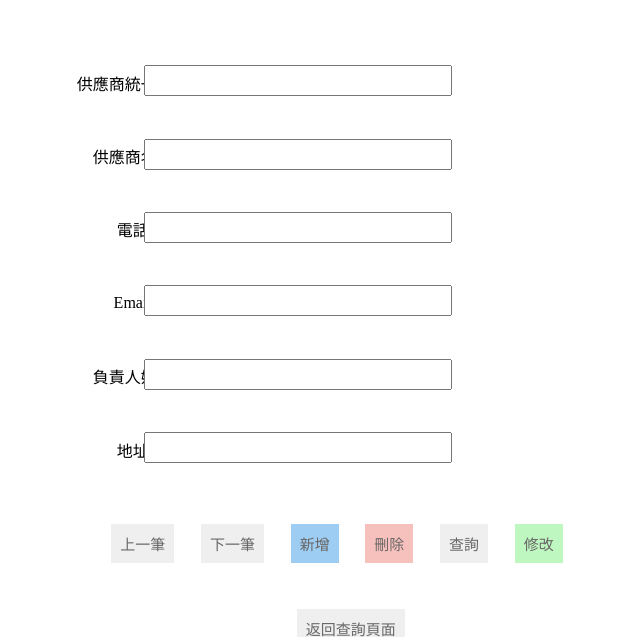
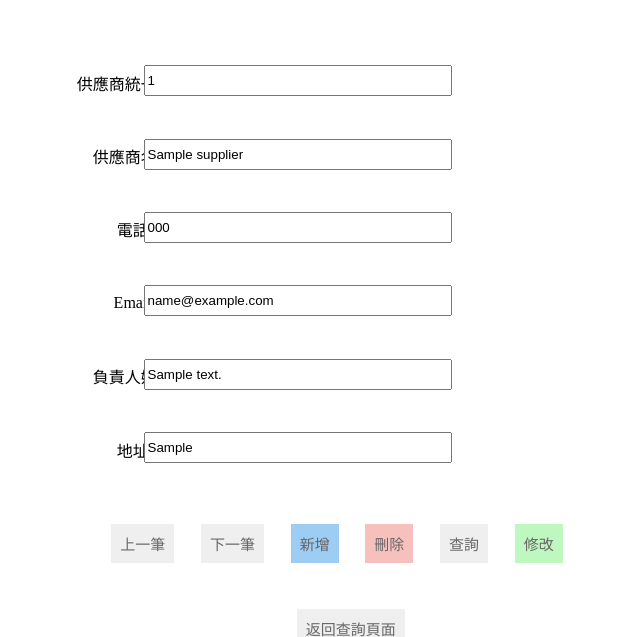
Before and after one commit to SweepingMan0702/Database, a Flask app: page /supplier in a window 1280 px wide. Shown: the top 637 px of the page, without its empty margins (475-1115 px from the left). Run offline with Flask 3, Linux system fonts and the light colour scheme; tables that the repository leaves empty hold one stand-in row (values such as "Sample post").

Commit message:
12/17
供應商翻頁

```diff
--- a/main.py
+++ b/main.py
@@ -1,6 +1,6 @@
 from flask import Flask, request, flash, url_for, redirect, render_template, jsonify
 from flask_sqlalchemy import SQLAlchemy
-from model.Database import Fruit , Member , db
+from model.Database import Fruit , Member , Supplier , db
 import os
 
 app = Flask(__name__)
@@ -15,9 +15,6 @@ def login_page():
 def choose():
     return render_template('choose.html')
 
-@app.route('/supplier')
-def sup():
-    return render_template('supplier.html')
 
 
 
@@ -49,18 +46,18 @@ def deleteFruit(ID):
     db.session.commit()
     return '', 204
 
-@app.route('/fruit/<id>', methods = ["GET"])
-def getUser(id): #selection
-    fruit = Fruit.query.filter_by(id=id)
-    return jsonify(fruit[0])
+# @app.route('/fruit/<id>', methods = ["GET"])
+# def getUser(id): #selection
+#     fruit = Fruit.query.filter_by(id=id)
+#     return jsonify(fruit[0])
 
-@app.route('/fruit', methods = ["DELETE"])
-def deleteUsers():
-    users = Fruit.query.delete()
-    db.session.commit()
-    return '', 204
+# @app.route('/fruit', methods = ["DELETE"])
+# def deleteUsers():
+#     users = Fruit.query.delete()
+#     db.session.commit()
+#     return '', 204
 
-
+#####################################
 
 #會員功能
 @app.route('/member', methods=["GET"])
@@ -83,6 +80,32 @@ def deleteMember(MemberID):
     db.session.commit()
     return '', 204
 
+
+###############################
+
+#供應商
+@app.route('/supplier', methods=["GET"])
+def getSuppliers():
+    supplier = Supplier.query.all()
+    print(supplier)
+    return render_template('supplier.html', suppliers=supplier)
+#新增
+@app.route('/supplier', methods = ["POST"])
+def newSupplier():
+    request_data = request.get_json()
+    supplier = Supplier(request_data['MemberID'], request_data['Name'], request_data['Phone'], request_data['Mobile'], request_data['Email'], request_data['LineStatus'], request_data['Address'], request_data['Age'], request_data['Photo'], request_data['Discount'])
+    db.session.add(supplier)
+    db.session.commit()
+    return '', 204
+#刪除
+@app.route('/supplier/<ID>', methods = ["DELETE"])
+def deleteSupplier(ID):
+    print("刪除",ID)
+    user = Supplier.query.filter_by(ID=ID).delete()
+    db.session.commit()
+    return '', 204
+
+######################################
 #修改
 # @app.route('/member/<MemberID>', methods=["PUT"])
 # def updateMember(MemberID):
@@ -104,8 +127,8 @@ def deleteMember(MemberID):
 
 #     db.session.commit()
 
-
-@app.route('/member/<id>', methods = ["GET"])
-def getMember(MemberID):
-    members = Member.query.filter_by(MemberID=MemberID)
-    return jsonify(members[0])
+#查詢
+# @app.route('/member/<id>', methods = ["GET"])
+# def getMember(MemberID):
+#     members = Member.query.filter_by(MemberID=MemberID)
+#     return jsonify(members[0])
--- a/templates/supplier.html
+++ b/templates/supplier.html
@@ -55,7 +55,19 @@
       background-color: #98f39ba0;
       border: none;
     }
-
+    /* ... 您現有的樣式 ... */
+    /* 模態框的樣式 */
+    .modal {
+      display: none;
+      position: fixed;
+      top: 50%;
+      left: 50%;
+      transform: translate(-50%, -50%);
+      background-color: #fff;
+      padding: 20px;
+      box-shadow: 0 4px 8px rgba(0, 0, 0, 0.1);
+      z-index: 2;
+    }
   </style>
 </head>
 <body>
@@ -93,39 +105,81 @@
     </tr>
   </table>
 
-  <button onclick="previousRecord()">上一筆</button>
-  <button onclick="nextRecord()">下一筆</button>
+  <button onclick="showRecord(currentRecord - 1)">上一筆</button>
+  <button onclick="showRecord(currentRecord + 1)">下一筆</button>
   <button onclick="addRecord()" class="blue">新增</button>
   <button onclick="deleteRecord()" class="red">刪除</button>
   <button onclick="searchRecord()">查詢</button>
   <button onclick="updateRecord()" class="green">修改</button>
   <button onclick="goBack()" class="goBack">返回查詢頁面</button>
 
+  <!-- 模態框的HTML結構 -->
+  <div id="myModal" class="modal">
+    <p>請輸入供應商資料:</p>
+    <td>
+    <label for="vendorID" style="position: relative; left: -0.2cm;top: 1.5cm;">供應商統一編號</label>
+    <input type="text" id="vendorIDModal" style="width: 250px; height: 25px; margin-bottom: 0.7cm; position: relative; left: 0.3cm; top: 1.5cm;"><br>
+</td>
+<td>
+    <label for="vendorNameModal" style="position: relative; left: 0cm;top: 1.5cm;">供應商名稱</label>
+    <input type="text" id="vendorNameModal"  style="width: 250px; height: 25px; margin-bottom: 0.7cm; position: relative; left: 1cm; top: 1.5cm;"><br>
+</td>
+<td>
+    <label for="phoneModal" style="position: relative; left: 0.8cm;top: 1.5cm;">電話</label>
+    <input type="text" id="phoneModal"style="width: 250px; height: 25px; margin-bottom: 0.7cm; position: relative; left: 2cm; top: 1.5cm;"><br>
+</td>
+<td>
+    <label for="emailModal" style="position: relative; left: 0.8cm;top: 1.5cm;">Email</label>
+    <input type="text" id="emailModal"style="width: 250px; height: 25px; margin-bottom: 0.7cm; position: relative; left: 2cm; top: 1.5cm;"><br>
+</td>
+<td>
+    <label for="contactPersonModal"style="position: relative; left: 0cm;top: 1.5cm;">負責人姓名</label>
+    <input type="text" id="contactPersonModal"style="width: 250px; height: 25px; margin-bottom: 0.7cm; position: relative; left: 1cm; top: 1.5cm;"><br>
+</td>
+<td>
+    <label for="addressModal" style="position: relative; left: 0.8cm;top: 1.5cm;">地址</label>
+    <input type="text" id="addressModal"style="width: 250px; height: 25px; margin-bottom: 0.7cm; position: relative; left: 2cm; top: 1.5cm;"><br>
+</td>
+    <button onclick="saveRecord()" class="blue"style="position: relative; left: 2.5cm;top: -0.5cm;">儲存</button>
+    <button onclick="closeModal()"style="position: relative; left: 3.5cm;top: -0.5cm;">取消</button>
+  </div>
+
   <script>
+
+    //資料顯示
     var currentRecord = 0;
-
+    var suppliers = {{ suppliers | tojson | safe}}
+    console.log(suppliers);
     function showRecord(index) {
-      var inputs = document.querySelectorAll('input');
-      for (var i = 0; i < inputs.length; i++) {
-        inputs[i].value = '';
-      }
+        var supplier = suppliers[index];
+        if (supplier) {
+            var inputs = document.querySelectorAll('input');
+            inputs[0].value = supplier.ID
+            inputs[1].value = supplier.Name;
+            inputs[2].value = supplier.Phone;
+            inputs[3].value = supplier.Email;
+            inputs[4].value = supplier.Address;
+            inputs[5].value = supplier.Agent;
+            currentRecord = index; // Update the current record index
+        }
     }
 
-    function previousRecord() {
-      currentRecord--;
-      if (currentRecord < 0) {
-        currentRecord = 0;
-      }
-      showRecord(currentRecord);
+    showRecord(currentRecord);
+
+    function addRecord() {
+      // 顯示模態框當“新增”按鈕被點擊
+      document.getElementById('myModal').style.display = 'block';
     }
 
-    function nextRecord() {
-      currentRecord++;
-      showRecord(currentRecord);
-    }
+    function saveRecord() {
+      // 從模態框的輸入字段獲取值
+      var vendorID = document.getElementById('vendorIDModal').value;
+      // 根據需要獲取其他輸入字段的值
 
-    function addRecord() {
-      alert("執行新增操作");
+      // 處理數據（例如，發送到服務器，更新數據庫）
+
+      // 關閉模態框
+      closeModal();
     }
 
     function deleteRecord() {
@@ -140,6 +194,11 @@
       alert("執行修改操作");
     }
 
+    function closeModal() {
+      // 隐藏模态框
+      document.getElementById('myModal').style.display = 'none';
+    }
+
     function goBack() {
       window.location.href = "file:///C:/Users/User/OneDrive/%E6%A1%8C%E9%9D%A2/HTML/database/choose.html";
     }
```
Also changed, not shown: model/Database.py (+25 -0 lines).
